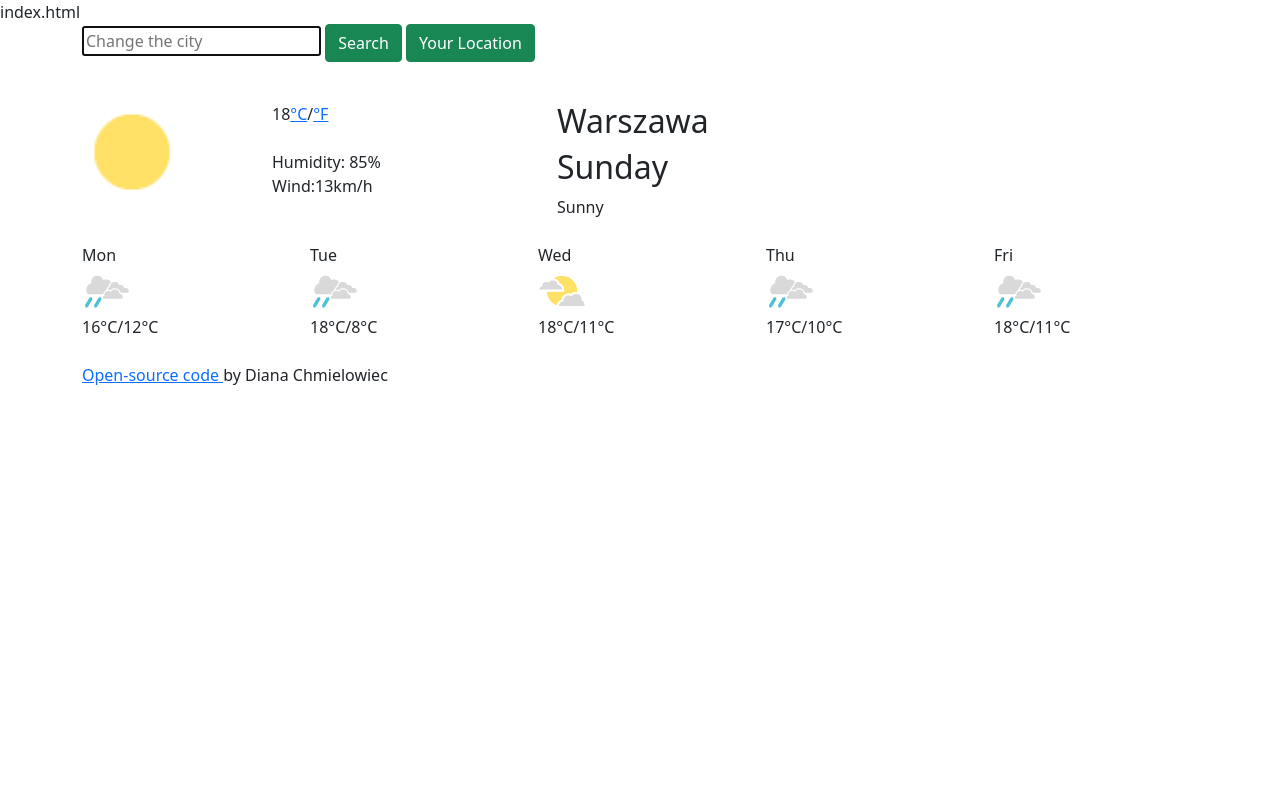
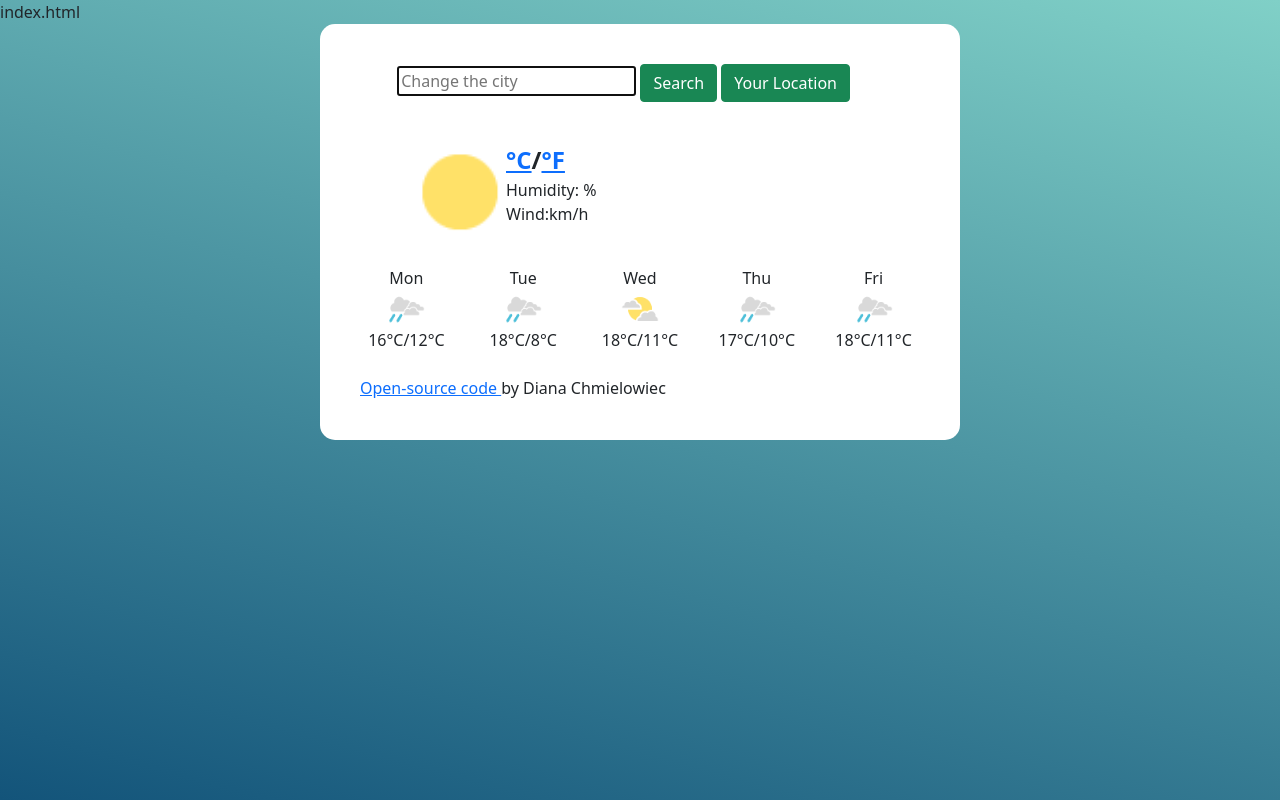
Before and after one commit to Diana989/weather-app, a plain HTML site: page index.html in a window 1280 px wide. Drawn offline with nearby package versions, Linux system fonts and the light colour scheme.

Commit message:
parametres actualization

```diff
--- a/index.html
+++ b/index.html
@@ -12,7 +12,7 @@ index.html
       crossorigin="anonymous"
     />
     <script src="https://cdn.jsdelivr.net/npm/axios/dist/axios.min.js"></script>
-    <link href="src/styles.css" />
+    <link rel="stylesheet" href="src/styles.css"/>
   </head>
 
   <body>
@@ -24,25 +24,22 @@ index.html
       </form>
       <br>
       <div class="row actual-weather">
-          <div class=" col-2 today">
+          <div class=" col-3 today">
         <img src="src/img/sunny.png" class="img" alt="sunny" width="100px">
 
           </div>
 
-        <div class=" col-3 conditions">
-         <div class="todayTemperature"><span id="temperature">18</span><span id="units"><a href ="#" id="celsius-link">°C</a>/<a href="#" id="fahrenheit-link">°F</a></span></div>
+        <div class=" col-6 conditions">
+         <div class="todayTemperature"><span id="temperature"></span><span id="units"><a href ="#" id="celsius-link">°C</a>/<a href="#" id="fahrenheit-link">°F</a></span></div>
+          Humidity: <span id="humidity"></span>%
           <br/>
-          Humidity: <span id="humidity">85</span>%
-          <br/>
-          Wind:<span id="wind">13</span>km/h
+          Wind:<span id="wind"></span>km/h
         </div>
-        <div class=" col-6 place">
+        <div class=" col-1 place">
           <h2 id = "city">
-            Warszawa
-            <h2>
-            Sunday
             </h2>
-          <span id="description">Sunny</span>
+            <h3 id = "date"></h3>
+          <span id="description"></span>
           </div>
       </div>
       <br>
@@ -51,35 +48,35 @@ index.html
           <div class="col day">
               Mon
               <br/>
-              <img src="src/img/rain.png" alt="rain">
+              <img src="src/img/rain.png" alt="rain" width="38" height="38">
               <br/>
               16°C/12°C
           </div>
           <div class="col day">
               Tue
               <br/>
-              <img src="src/img/rain.png" alt="rain">
+              <img src="src/img/rain.png" alt="rain" width="38" height="38">
               <br/>
               18°C/8°C
             </div>
             <div class="col day">
                 Wed
                 <br/>
-                <img src="src/img/partly_cloudy.png" alt="partly_cloudy">
+                <img src="src/img/partly_cloudy.png" alt="partly_cloudy" width="38" height="38">
                 <br/>
                 18°C/11°C
               </div>
               <div class="col day">
                 Thu
               <br/>
-              <img src="src/img/rain.png" alt="rain">
+              <img src="src/img/rain.png" alt="rain" width="38" height="38">
               <br/>
               17°C/10°C
                 </div>
                 <div class="col day">
                   Fri
                     <br/>
-                    <img src="src/img/rain.png" alt="rain">
+                    <img src="src/img/rain.png" alt="rain" width="38" height="38">
                     <br/>
                     18°C/11°C
                   </div>
--- a/src/index.js
+++ b/src/index.js
@@ -9,6 +9,8 @@ function ShowWeatherParameters(response) {
   );
   document.querySelector("#description").innerHTML =
     response.data.weather[0].description;
+  let dateElement = document.querySelector("#date");
+  dateElement.innerHTML = formatDate(response.data.dt * 1000);
 }
 function search(city) {
   let apiKey = "cb1dd2cddc779c76de3ed1ecf21ae41d";
@@ -37,7 +39,8 @@ form.addEventListener("submit", changeThecity);
 let currentLocationButton = document.querySelector("#your-location-button");
 currentLocationButton.addEventListener("click", getLocationWeather);
 
-let now = new Date();
+function formatDate(timestamp) {
+  let now = new Date(timestamp);
   let hours = now.getHours();
   if (hours < 10) {
     hours = `0${hours}`;
@@ -57,10 +60,8 @@ let days = [
     "Saturday",
   ];
   let day = days[now.getDay()];
-
-let h3 = document.querySelector("h3");
-h3.innerHTML = `${day}, ${hours}:${minutes}`;
-
+  return `${day}, ${hours}:${minutes}`;
+}
 function convertToFahrenheit(temp) {
   temp.preventDefault();
   let todayTemp = document.querySelector("#temperature");
--- a/src/styles.css
+++ b/src/styles.css
@@ -1,7 +1,17 @@
+body {
+  background: linear-gradient(15deg, #13547a 0%, #80d0c7 100%);
+}
+
 .container {
-  max-width: 80%;
+  max-width: 50%;
+  padding: 40px;
+  background: #fff;
+  border-radius: 15px;
+  box-shadow: 0 30px 50px rgb(65, 50, 100 /8%);
+}
 
 form {
+  text-align: right;
   margin-right: 70px;
 }
 .place {
@@ -19,11 +29,6 @@ form {
   text-align: center;
 }
 .todayTemperature {
-  font-size: 18px;
+  font-size: 24px;
   font-weight: bold;
 }
-
-.open-source-link{
-  font-weight: bolder ;
-
-}
```
Lines whose indentation alone changed are shown as unchanged.
